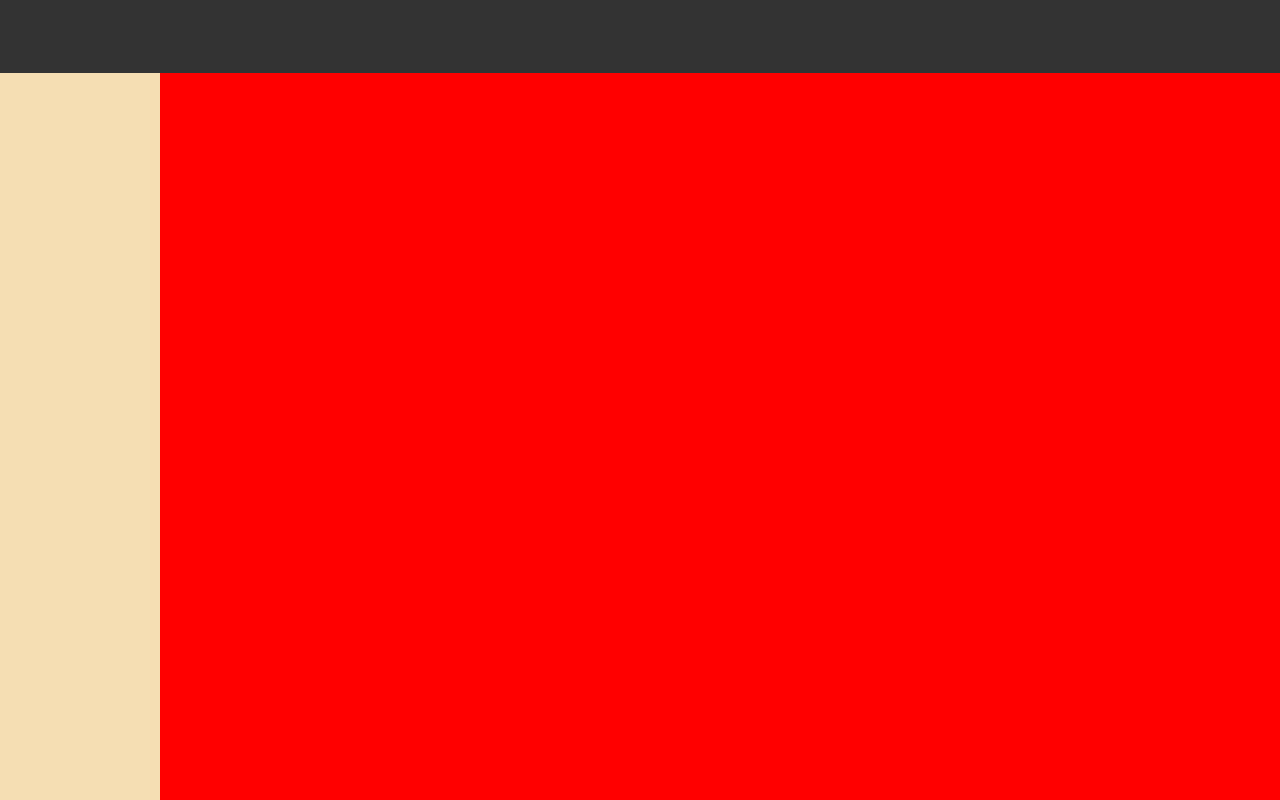
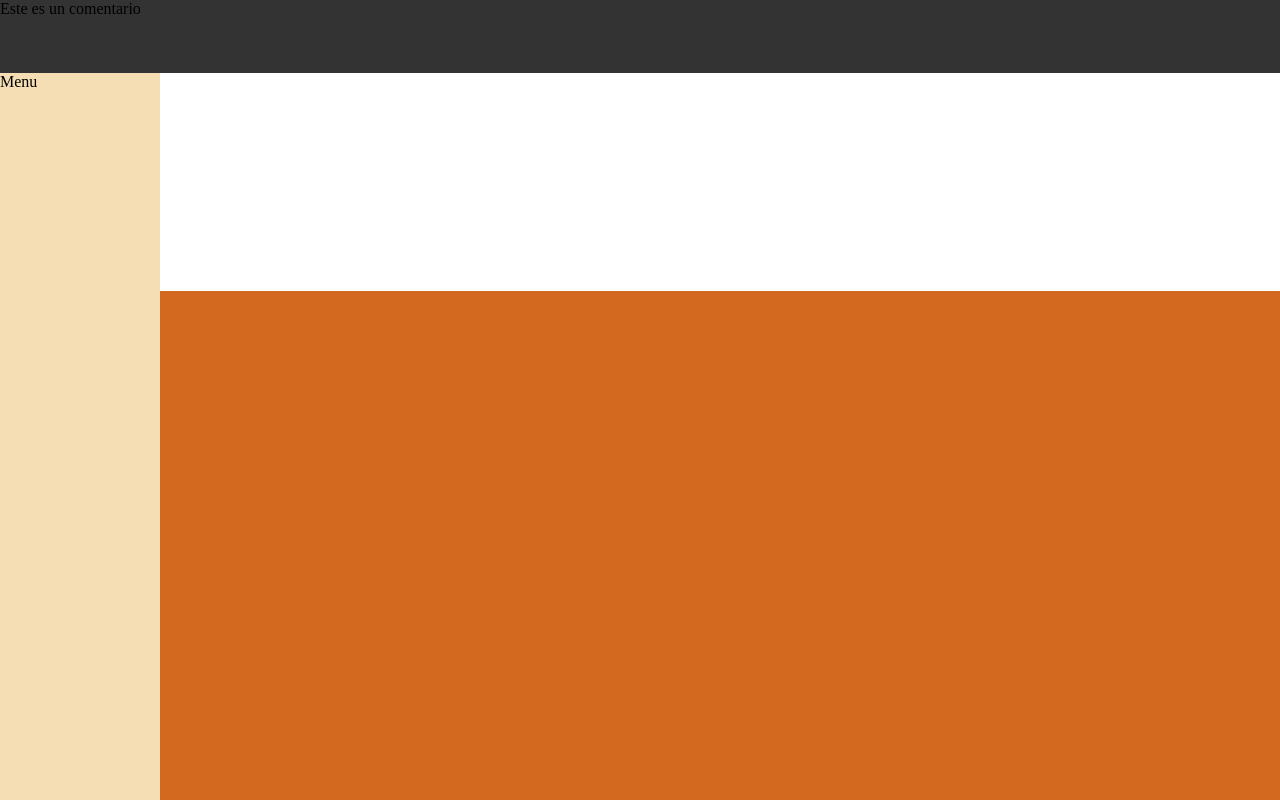
Before and after one commit to Desprotz/Z70, a plain HTML site: page index.html in a window 1280 px wide. Drawn offline with Linux system fonts and the light colour scheme.

Commit message:
Se agrega el fondo del contenido

```diff
--- a/css/style.css
+++ b/css/style.css
@@ -20,4 +20,16 @@
 }
 .content > :nth-child(3){
     background-color: red;
+    display: flex;
+    flex-direction: column;
 }
+.content > :nth-child(3) > :nth-child(1){
+    width: 100%;
+    height: 30%;
+    background-color: white;
+}
+.content > :nth-child(3) > :nth-child(2){
+    width: 100%;
+    height: 70%;
+    background-color: chocolate;
+}
--- a/index.html
+++ b/index.html
@@ -8,9 +8,12 @@
 </head>
 <body>
     <div class="content">
-        <div class="elemento"></div>
-        <div class="elemento"></div>
-        <div class="elemento"></div>
+        <div class="elemento">Este es un comentario</div>
+        <div class="elemento">Menu</div>
+        <div class="elemento">
+            <div class="division"></div>
+            <div class="division"></div>
+        </div>
     </div>
 </body>
 </html>
```
